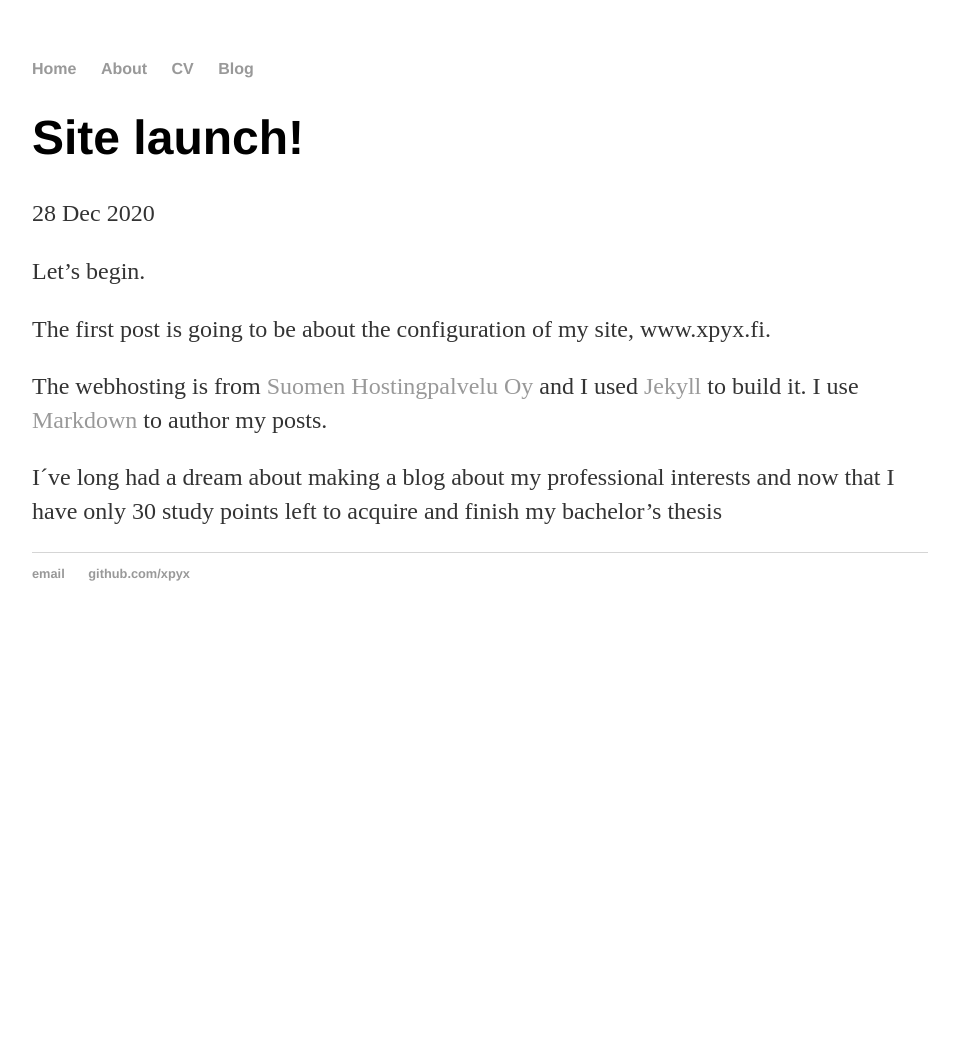
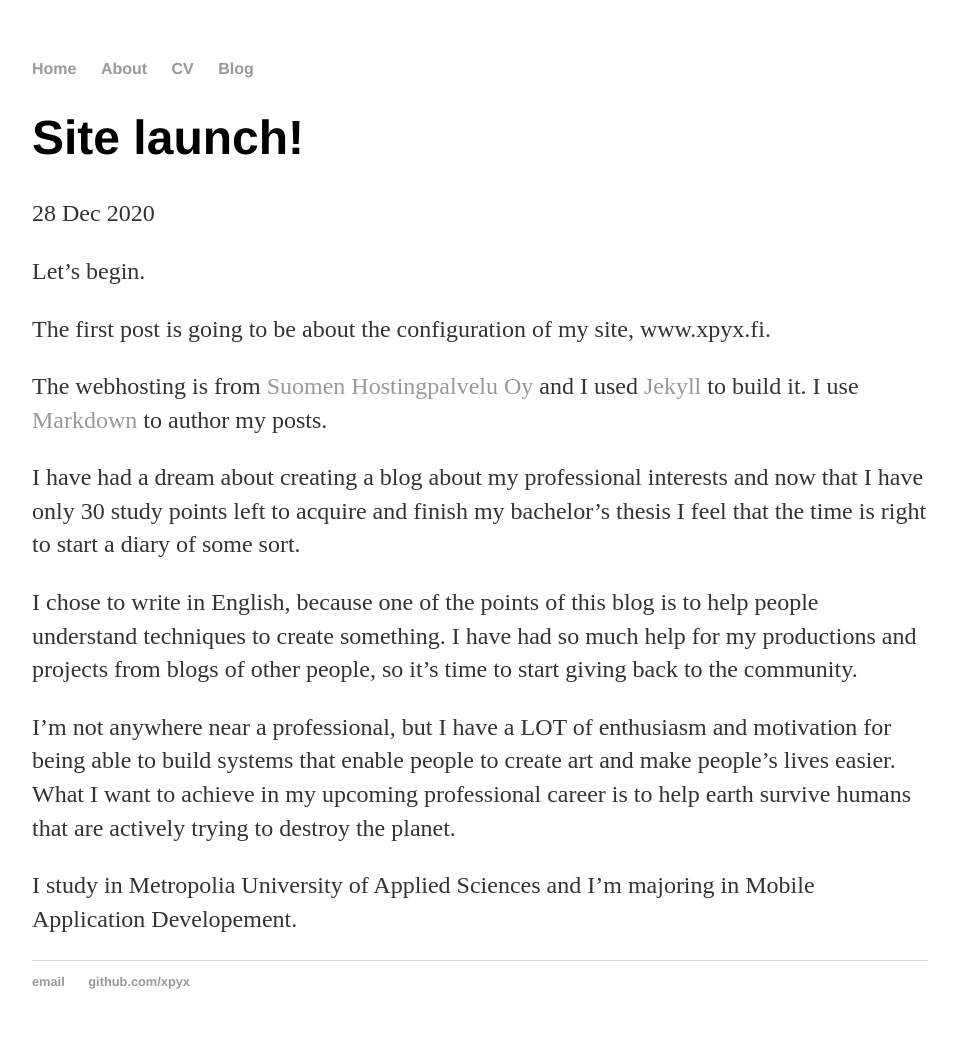
Before and after one commit to xpyx/xpyx.github.io, a Jekyll site: the page built from _posts/2020-12-28-xpyx-site-launched.md, in a window 1280 px wide. Shown: the whole page, without its empty margins (160-1119 px from the left). Built offline with Jekyll 4.4.1, drawn with Linux system fonts in a browser that asks for light colours; before the commit the page ends 900 px from its top, so only the background shows below that.

Commit message:
update first blog post

```diff
--- a/_posts/2020-12-28-xpyx-site-launched.md
+++ b/_posts/2020-12-28-xpyx-site-launched.md
@@ -11,5 +11,15 @@ The first post is going to be about the configuration of my site, www.xpyx.fi.
 The webhosting is from [Suomen Hostingpalvelu Oy](https://www.hostingpalvelu.fi/) and I used
 [Jekyll](http://jekyllrb.com) to build it. I use [Markdown](https://en.wikipedia.org/wiki/Markdown) to author my posts.
 
-I´ve long had a dream about making a blog about my professional interests and now that I have only 30 study points left
-to acquire and finish my bachelor's thesis
+I have had a dream about creating a blog about my professional interests and now that I have only 30 study points left
+to acquire and finish my bachelor's thesis I feel that the time is right to start a diary of some sort.
+
+I chose to write in English, because one of the points of this blog is to help people understand techniques to create
+something. I have had so much help for my productions and projects from blogs of other people, so it's time to start
+giving back to the community.
+
+I'm not anywhere near a professional, but I have a LOT of enthusiasm and motivation for being able to build systems that
+enable people to create art and make people's lives easier. What I want to achieve in my upcoming professional career is
+to help earth survive humans that are actively trying to destroy the planet.
+
+I study in Metropolia University of Applied Sciences and I'm majoring in Mobile Application Developement.
```
